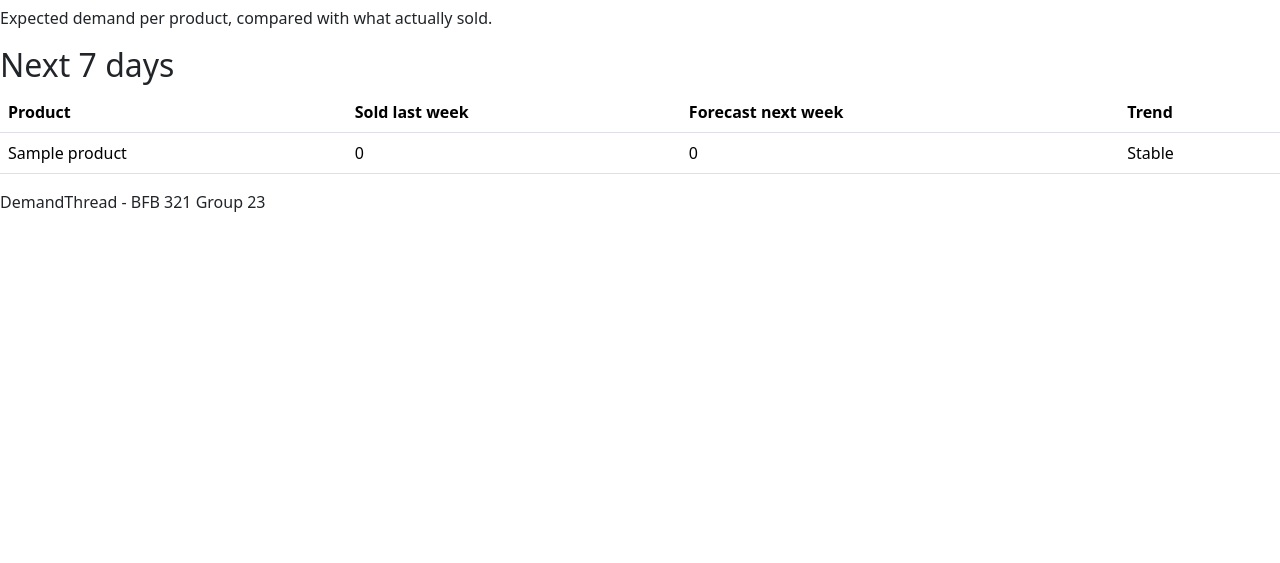
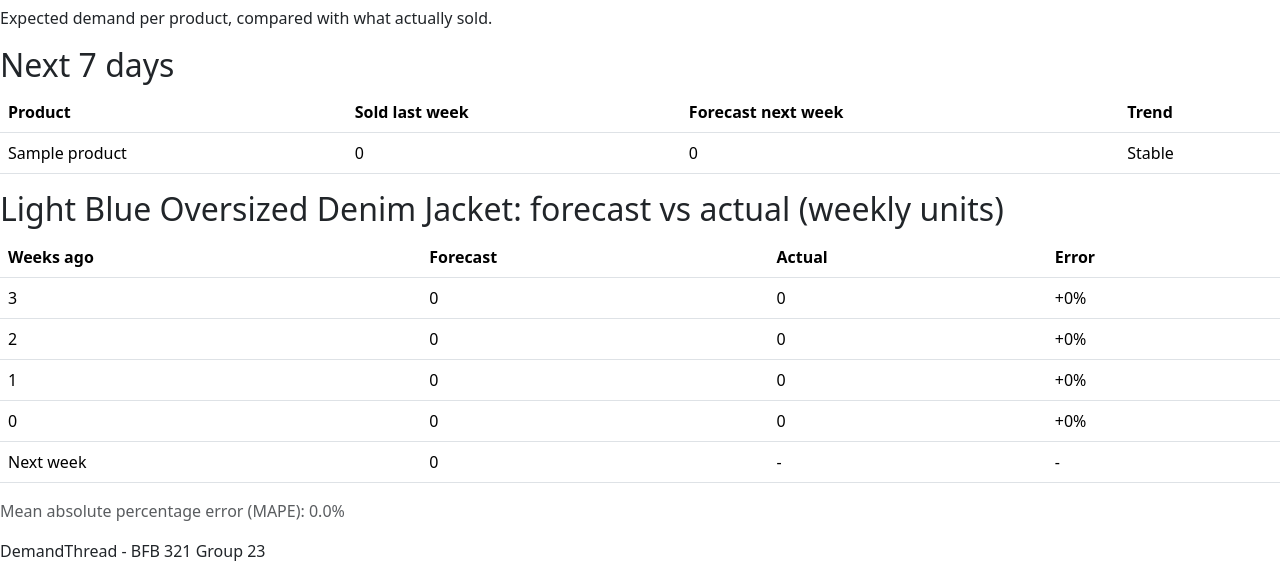
Before and after one commit to Matthew-BFB321/demandthread-group-23, a Flask app: page /forecasts in a window 1280 px wide. Shown: the part 274-837 px from the top of the page. Before the commit the page ends 486 px from the top, so only its background shows below. Run offline with Flask 3, Linux system fonts and the light colour scheme; tables that the repository leaves empty hold one stand-in row (values such as "Sample post").

Commit message:
Adding the forecast accuracy table with MAPE

```diff
--- a/app.py
+++ b/app.py
@@ -94,7 +94,9 @@ def alerts():
 
 @app.route("/forecasts")
 def forecasts():
-    return render_template("forecasts.html", forecasts=models.next_week_forecasts())
+    return render_template("forecasts.html", forecasts=models.next_week_forecasts(),
+                           weeks=models.forecast_vs_actual(1))
+
 
 # ---------------------------------------------------------------------
 
--- a/models.py
+++ b/models.py
@@ -196,6 +196,19 @@ def next_week_forecasts():
                               trend=sc.trend_label(forecast, p["sold_7"])))
     return forecasts
 
+
+def forecast_vs_actual(product_id):
+    """Weekly units for the last 6 weeks (oldest first), each week compared
+    with the trend forecast made from the two weeks before it."""
+    sales = [units_sold(7 * (w + 1), 7 * w).get(product_id, 0) for w in range(5, -1, -1)]
+    weeks = []
+    for i in range(2, len(sales)):
+        forecast = sc.trend_forecast(sales[i - 1], sales[i - 2])
+        weeks.append(dict(weeks_ago=len(sales) - 1 - i, forecast=forecast, actual=sales[i],
+                          error=sc.forecast_error_percent(forecast, sales[i])))
+    return dict(weeks=weeks, next_forecast=sc.trend_forecast(sales[-1], sales[-2]),
+                mape=sc.mape([w["forecast"] for w in weeks], [w["actual"] for w in weeks]))
+
 # =====================================================================
 
 
--- a/templates/forecasts.html
+++ b/templates/forecasts.html
@@ -24,4 +24,34 @@
             </table>
           </div>
         </section>
+
+
+         <section class="card-box">
+          <h2>Light Blue Oversized Denim Jacket: forecast vs actual (weekly units)</h2>
+          <div class="table-responsive">
+            <table class="table">
+              <thead>
+                <tr>
+                  <th>Weeks ago</th>
+                  <th>Forecast</th>
+                  <th>Actual</th>
+                  <th>Error</th>
+                </tr>
+              </thead>
+              <tbody>
+                {% for w in weeks.weeks %}
+                <tr>
+                  <td>{{ w.weeks_ago }}</td>
+                  <td>{{ w.forecast }}</td>
+                  <td>{{ w.actual }}</td>
+                  <td>{{ '%+.0f'|format(w.error) }}%</td>
+                </tr>
+                {% endfor %}
+                <tr><td>Next week</td><td>{{ weeks.next_forecast }}</td><td>-</td><td>-</td></tr>
+              </tbody>
+            </table>
+          </div>
+          <p class="text-muted">Mean absolute percentage error (MAPE): {{ '%.1f'|format(weeks.mape) }}%</p>
+        </section>
+
 {% endblock %}
```
